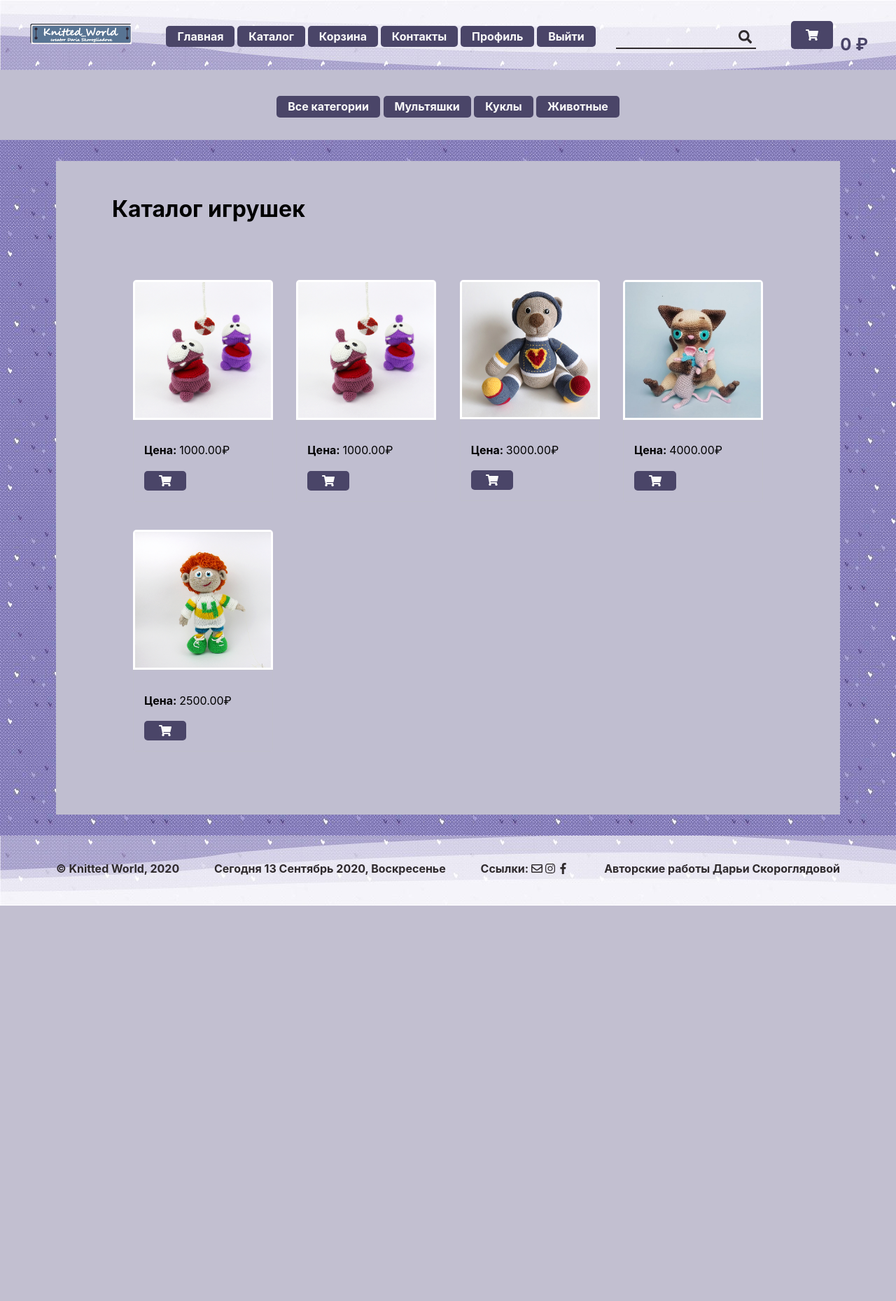
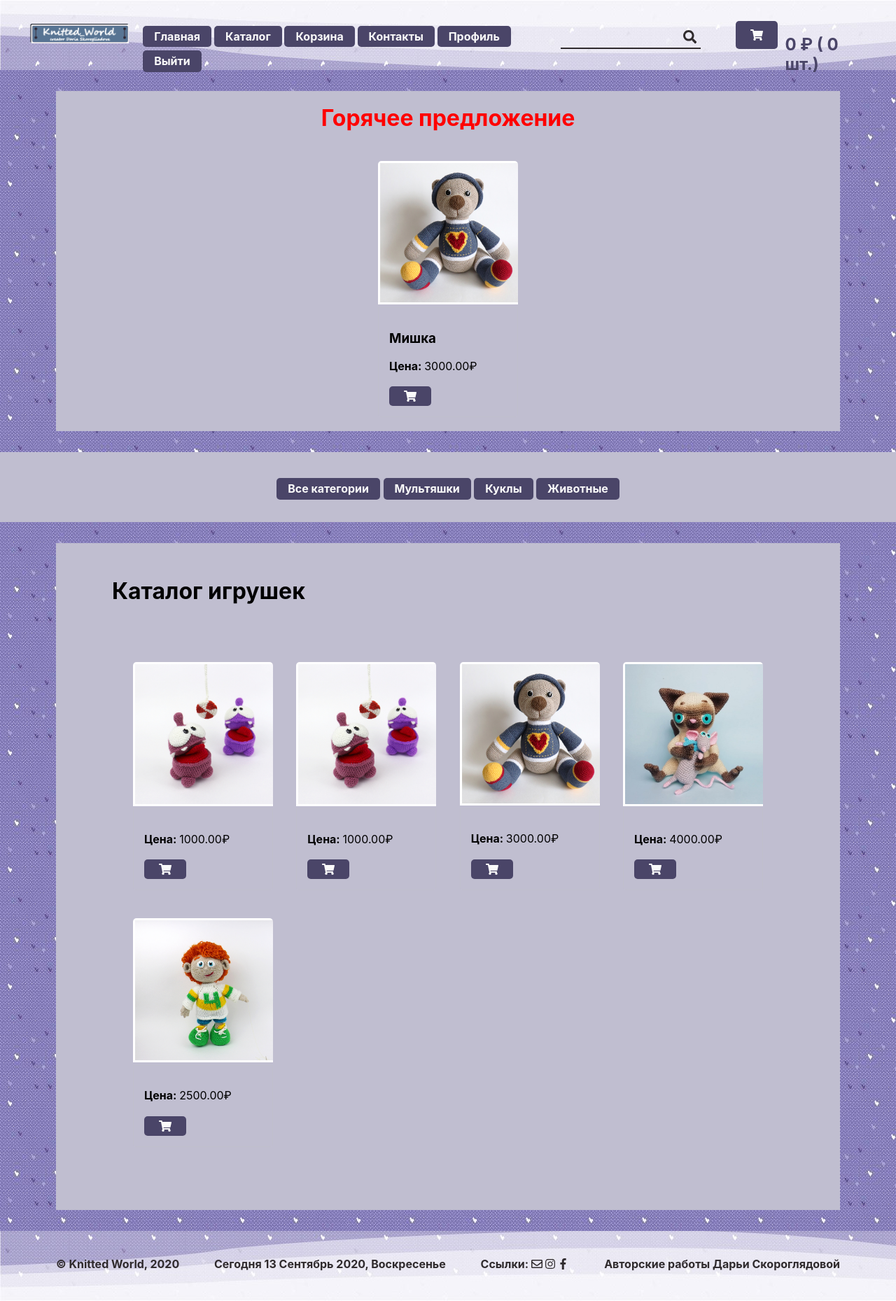
Before and after one commit to Solda-git/Django1, a Django app: page /catalog/ in a window 1280 px wide. Shown: the whole page at 70% size. Before the commit the page ends 1294 px from the top, so only its background shows below. Run offline with Django 3.2, Linux system fonts and the light colour scheme; the visitor is signed in with stand-in values (Sample User, id 1); data comes from the database, SQL or seed files in the repository; data that the repository does not hold is empty; parts of the project's set-up code (start-up, migrations or seed data) failed here and were passed over.

Commit message:
Lesson 6  - task 4 completed: LOGIN_URL + @login_required added (bag in load_cart fixed)  - task 2 (load cart completed). Code refactored (implemented as in the class), related_name added  - task 2 completed. del method added  - task 1 completed (code refactored, cart total cost is shown on the header block near cart pic)  - hot product form implemented

```diff
--- a/kwshop/main/templates/main/catalog.html
+++ b/kwshop/main/templates/main/catalog.html
@@ -2,7 +2,26 @@
 {% block title %} {{block.super}}{{page_title|default:"КАТАЛОГ"|title}} {% endblock %}
 
 {% block main %}
-    <main>
-        {% include 'main/includes/inc__catalog.html' %}
-    </main>
+<main>
+    {% if  category is None %}
+    <div class="hot-product-container">
+        <div class="hot-product">
+        <h1 class="hot-title"> Горячее предложение </h1>
+            <div class="product-item">
+                <a href="{% url 'main:product' hot_product.pk %}" class="">
+                    <img src="/media/{{ hot_product.img }}" class="product-item-img" alt="Some img">
+                </a>
+                <div class="desc">
+                    <h3>{{ hot_product.name }}</h3>
+                    <p><strong>Цена: </strong>{{hot_product.price}}₽</p>
+                    <a href="{% url 'cart:add_item' hot_product.pk %}" class="buy-btn catalog-btn">
+                        <i class="fas fa-shopping-cart"></i>
+                    </a>
+                </div>
+            </div>
+        </div>
+    </div>
+    {% endif %}
+    {% include 'main/includes/inc__catalog.html' %}
+</main>
 {% endblock %}
--- a/kwshop/main/templates/main/includes/inc__cart.html
+++ b/kwshop/main/templates/main/includes/inc__cart.html
@@ -39,7 +39,7 @@
 
     </div>
     <div class="cartSum">
-        <h2>{{ user.cartCost|floatformat:"0" }}&nbsp₽</h2>
+        <h2>{{ user.cartCost|floatformat:"0" }} ₽ ( {{user.cartItemsAmount}} шт.)</h2>
     </div>
 
     {% endif%}
--- a/kwshop/main/templates/main/includes/inc__catalog.html
+++ b/kwshop/main/templates/main/includes/inc__catalog.html
@@ -10,7 +10,9 @@
         <div class="products">
                 {% for item in products %}
                     <div class="product-item">
-                        <img src="/media/{{item.img}}" class="product-item-img" alt="Some img">
+                        <a href="{% url 'main:product' item.pk %}" class="">
+                            <img src="/media/{{item.img}}" class="product-item-img" alt="Some img">
+                        </a>
                         <div class="desc">
                             <h3>{{item.product_name}}</h3>
                             <p><strong>Цена: </strong>{{item.price}}₽</p>
--- a/kwshop/main/urls.py
+++ b/kwshop/main/urls.py
@@ -13,4 +13,6 @@ urlpatterns = [
     path('category/<int:pk>/', main.category, name='category'),
     path('cart/', main.cart, name='cart'),
     path('contact/', main.contact, name='contact'),
+    path('product/<int:pk>/', main.product, name='product'),
+
 ]
--- a/kwshop/main/views.py
+++ b/kwshop/main/views.py
@@ -1,3 +1,5 @@
+import random
+
 from django.contrib.auth.decorators import login_required
 from django.shortcuts import render, get_object_or_404
 from json import loads
@@ -11,12 +13,17 @@ from main.models import ProductCat, Product
 def get_menu2():
     return ProductCat.objects.all()
 
+
+def get_hot_product():
+    products = Product.objects.all()
+    return random.choice(products)
+
 def index(request):
 
     cartItems = None
     products = Product.objects.all()
     if request.user.is_authenticated:
-        cartItems = load_cart(request.user)#["cartItems"]
+        cartItems = load_cart(request.user)
 
     context = {
         'page_title': 'главная',
@@ -31,12 +38,14 @@ def catalog(request):
     cartItems = None
     products = Product.objects.all()
     if request.user.is_authenticated:
-        cartItems = load_cart(request.user)#["cartItems"]
+        cartItems = load_cart(request.user)
     context = {
         'page_title': 'каталог',
         'products': products,
         'cart': cartItems,
         'categories': get_menu2(),
+        'category': None,
+        'hot_product': get_hot_product(),
     }
     return render(request, 'main/catalog.html', context=context)
 
@@ -50,7 +59,7 @@ def category(request, pk):
         cat = get_object_or_404(ProductCat, pk=pk)
         products = Product.objects.filter(category=cat)
     if request.user.is_authenticated:
-        cartItems = load_cart(request.user)#["cartItems"]
+        cartItems = load_cart(request.user)
     context = {
         'page_title': 'каталог',
         'categories': get_menu2(),
@@ -64,7 +73,7 @@ def category(request, pk):
 @login_required
 def cart(request):
     products = Product.objects.all()
-    cart_items = load_cart(request.user) #["cartItems"]
+    cart_items = load_cart(request.user)
 
     context = {
         'page_title': 'корзина',
@@ -78,9 +87,23 @@ def cart(request):
 def contact(request):
     cart_items = None
     if request.user.is_authenticated:
-        cart_items = load_cart(request.user) #["cartItems"]
+        cart_items = load_cart(request.user)
     context = {
         'page_title': 'обратная связь',
         'cart': cart_items,
     }
     return render(request, 'main/contact.html', context=context)
+
+
+def product (request, pk):
+    cart_items = None
+    if request.user.is_authenticated:
+        cart_items = load_cart (request.user)
+    productItem = get_object_or_404(Product, pk=pk)
+    context = {
+        'page_title': productItem.name,
+        'cart': cart_items,
+        'product': productItem,
+    }
+
+    return render(request, 'main/product.html', context=context)
--- a/kwshop/static/css/style.css
+++ b/kwshop/static/css/style.css
@@ -353,7 +353,7 @@ img {
 /*************/
 /***Product***/
 
-.catalog-container {
+.catalog-container, hot-product-container {
     display: flex;
     justify-content: center;
     background-image: url(../img/background.jpg);
@@ -376,10 +376,11 @@ img {
 
 .product-info-container {
     display: flex;
+    flex-direction: column;
     align-items: center;
     justify-content: center;
     background-color: #2f2a2d;
-    padding: 20px 0px 20px 0px;
+    padding: 40px 0px 40px 0px;
     /* border: 1 solid #fafafa; */
     background-image: url(../img/background.jpg);
 }
@@ -576,3 +577,30 @@ a.del-btn {
     color: #4a4568;
     margin-left: 10px;
 }
+
+.cat-link {
+    width: 180px;
+    margin-top: 40px;
+    box-sizing: border-box;
+}
+
+/*.hot-product-container  {*/
+/*    width: 50%;*/
+/*    justify-self: center;.*/
+/*    justify-content: center;*/
+/*    flex-direction: column;*/
+/*}*/
+
+
+.hot-product {
+    display: flex;
+    align-items: center;
+    justify-content: center;
+    flex-direction: column;
+    background-color: #C0BED0;
+    margin: 30px 80px;
+}
+
+.hot-title {
+    color: red;
+}
```
Also changed, not shown: kwshop/main/templates/main/product.html (added, +39 -0 lines).
